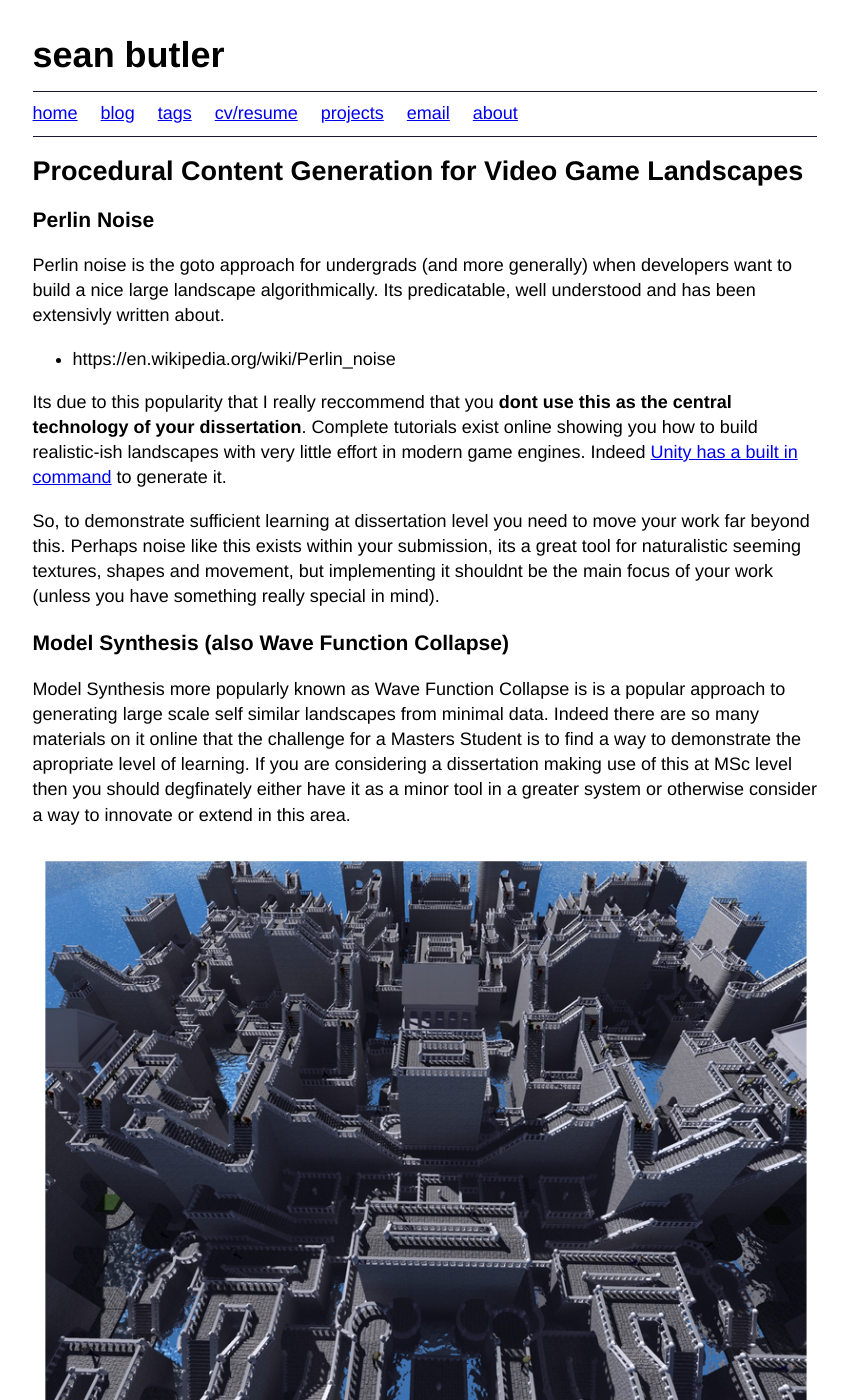
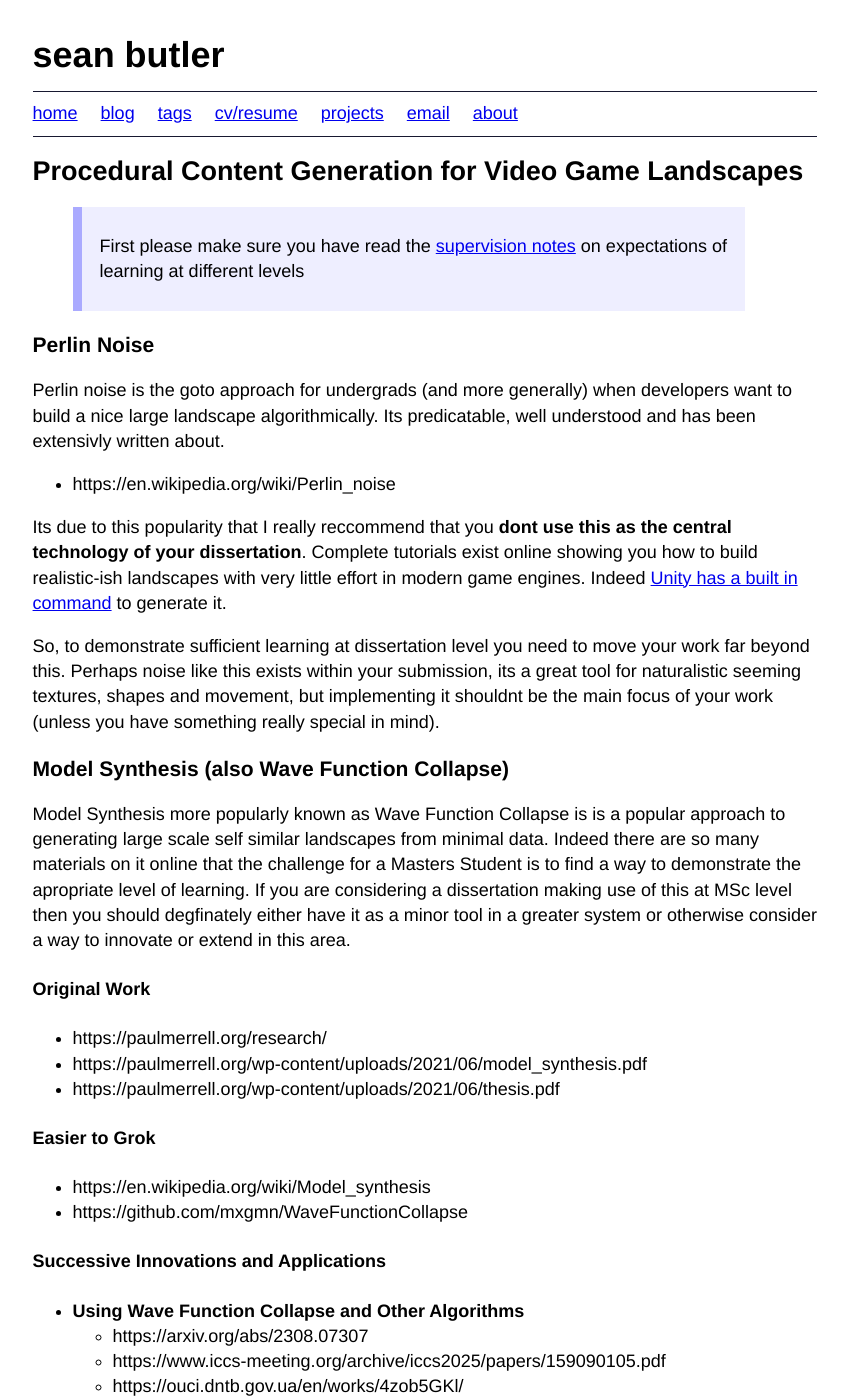
Before and after one commit to seanbutler/www.seanbutler.net, a Jekyll site: the page built from _writings/procedural-content-generation-landscapes.md, in a window 1280 px wide and 1400 px high. Shown: the whole window, without its empty margins (215-1063 px from the left). Built offline with Jekyll 4.4.1, drawn with Linux system fonts in a browser that asks for light colours.

Commit message:
adding link to supervision page

```diff
--- a/_writings/procedural-content-generation-landscapes.md
+++ b/_writings/procedural-content-generation-landscapes.md
@@ -4,6 +4,9 @@ title: Procedural Content Generation for Video Game Landscapes
 projects:
   - supervision
 ---
+
+
+> First please make sure you have read the [supervision notes](https://www.seanbutler.net/projects/supervision/) on expectations of learning at different levels
 
 
 ### Perlin Noise
@@ -22,29 +25,30 @@ So, to demonstrate sufficient learning at dissertation level you need to move yo
 
 Model Synthesis more popularly known as Wave Function Collapse is is a popular approach to generating large scale self similar landscapes from minimal data. Indeed there are so many materials on it online that the challenge for a Masters Student is to find a way to demonstrate the apropriate level of learning. If you are considering a dissertation making use of this at MSc level then you should degfinately either have it as a minor tool in a greater system or otherwise consider a way to innovate or extend in this area.
 
-![](/images/Screenshot%20of%20Model%20Synthesis%20-%20Paul%20Merrell.png)
 
-#### Core
+#### Original Work
 
 - https://paulmerrell.org/research/
 - https://paulmerrell.org/wp-content/uploads/2021/06/model_synthesis.pdf
 - https://paulmerrell.org/wp-content/uploads/2021/06/thesis.pdf
+
+#### Easier to Grok
+
 - https://en.wikipedia.org/wiki/Model_synthesis
 - https://github.com/mxgmn/WaveFunctionCollapse
 
+
 #### Successive Innovations and Applications
 
-**Using Wave Function Collapse and Other Algorithms**
-- https://arxiv.org/abs/2308.07307
-- https://www.iccs-meeting.org/archive/iccs2025/papers/159090105.pdf
-- https://ouci.dntb.gov.ua/en/works/4zob5GKl/
-
-**For Navigation Rather than Generation**
-- https://www.jsr.org/index.php/path/article/view/1626
-
-**WFC Over Graphs rather than Grids**
-- https://www.jstage.jst.go.jp/article/transinf/E103.D/8/E103.D_2019EDP7295/_pdf
-- https://ieeexplore.ieee.org/document/8848019
+- **Using Wave Function Collapse and Other Algorithms**
+  - https://arxiv.org/abs/2308.07307
+  - https://www.iccs-meeting.org/archive/iccs2025/papers/159090105.pdf
+  - https://ouci.dntb.gov.ua/en/works/4zob5GKl/
+- **For Navigation Rather than Generation**
+  - https://www.jsr.org/index.php/path/article/view/1626
+- **WFC Over Graphs rather than Grids**
+  - https://www.jstage.jst.go.jp/article/transinf/E103.D/8/E103.D_2019EDP7295/_pdf
+  - https://ieeexplore.ieee.org/document/8848019
 
 
 ### Generative Adversarial Neural Networks
```
